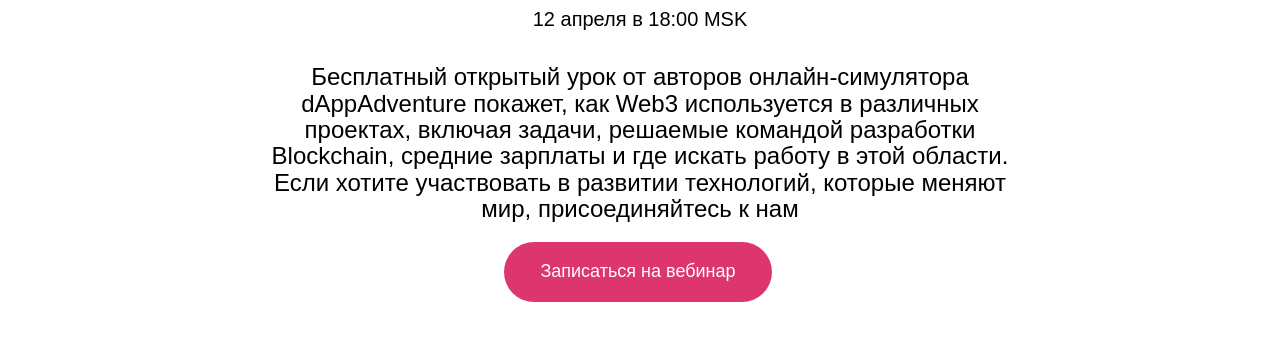
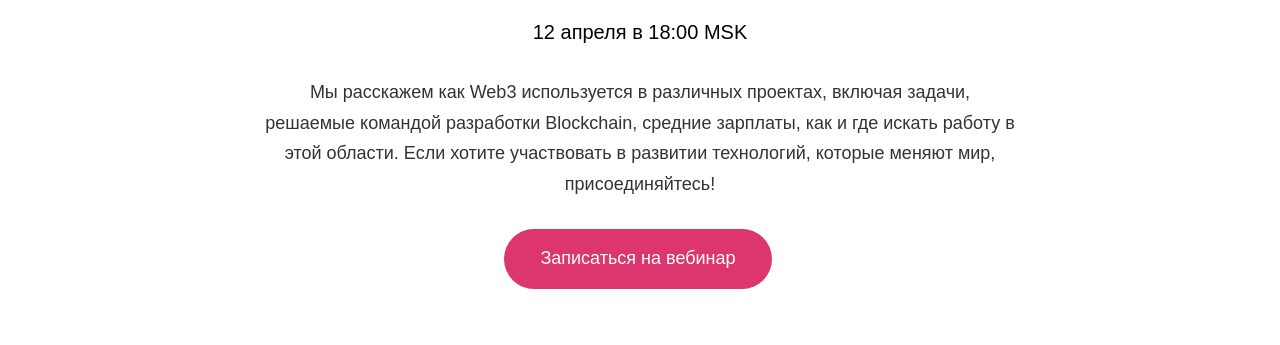
Before and after one commit to dAppAdventure/dAppAdventure.github.io, a plain HTML site: page webinar1204.html in a window 1280 px wide. Shown: the part 455-800 px from the top of the page. Drawn offline with Linux system fonts and the light colour scheme; files whose address does not match are found by name.

Commit message:
Update webinar1204.html

```diff
--- a/webinar1204.html
+++ b/webinar1204.html
@@ -95,9 +95,9 @@
 								<h1><span class="webinar">Открытый урок</span></h1>
 								<h1>Чем занимается Web3 разработчик?</h1>
 								<h2>12 апреля в 18:00 MSK</h2>
-								<h3>Бесплатный открытый урок от авторов онлайн-симулятора dAppAdventure покажет, как Web3 используется в различных проектах, включая задачи,
-									решаемые командой разработки Blockchain, средние зарплаты и где искать работу в этой области.
-									Если хотите участвовать в развитии технологий, которые меняют мир, присоединяйтесь к нам</h3>
+								<p>Мы расскажем как Web3 используется в различных проектах, включая задачи,
+									решаемые командой разработки Blockchain, средние зарплаты, как и где искать работу в этой области.
+									Если хотите участвовать в развитии технологий, которые меняют мир, присоединяйтесь!</p>
 								<p><a class="btn btn-primary btn-lg btn-demo" href="https://t.me/dAppAdventureBot" target="_blank"></i>Записаться на вебинар</a></p>
 							</div>
 						</div>
```
